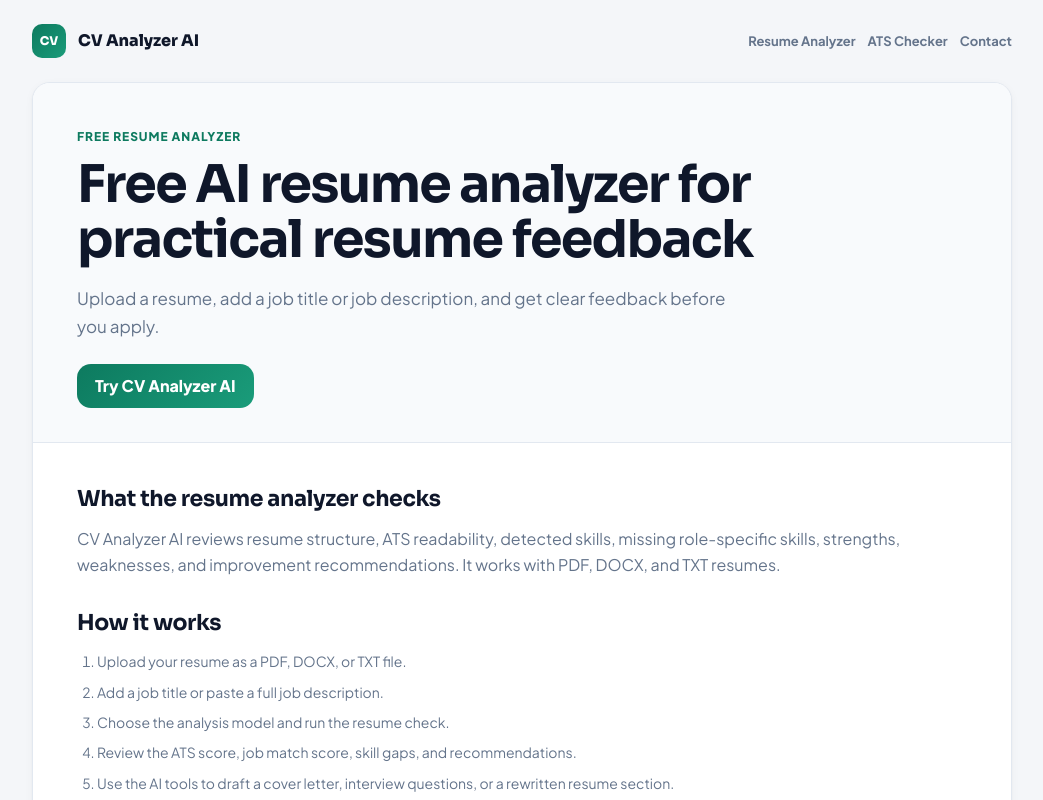
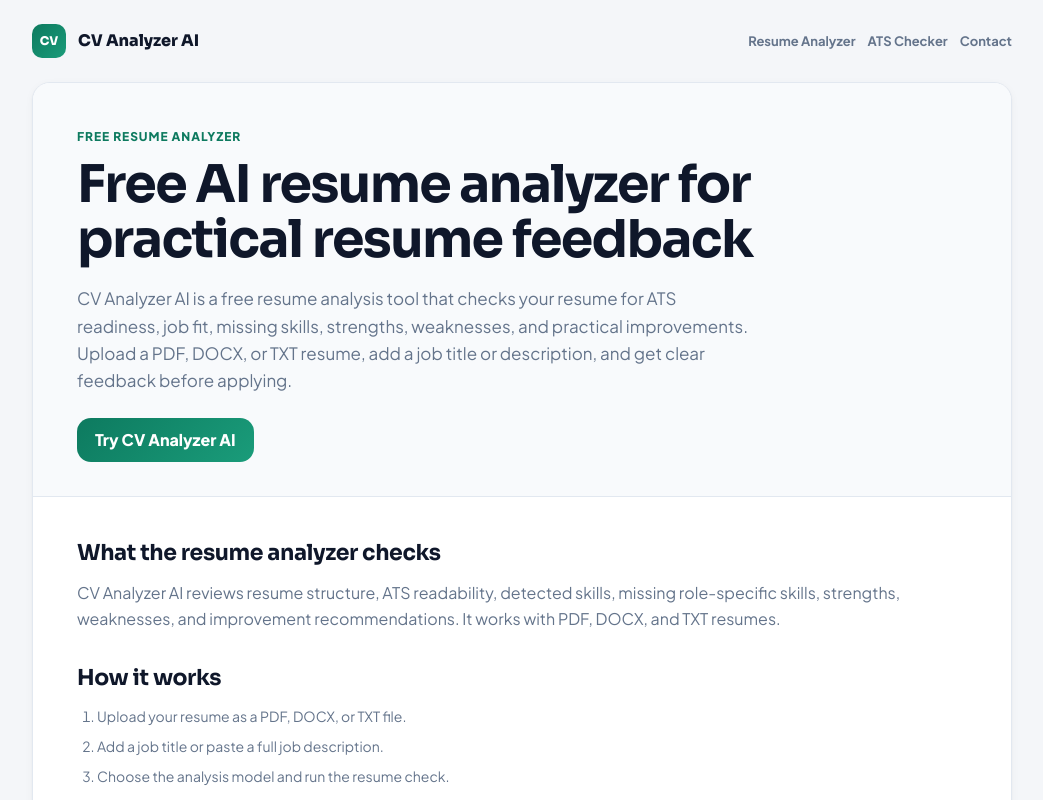
Before and after one commit to DavidArsenyan/cv-analyzer-ai, a Next.js app in the folder frontend/: page /free-resume-analyzer in a window 1280 px wide. Shown: the top 800 px of the page, without its empty margins (118-1161 px from the left). Built offline with nearby package versions, Linux system fonts and the light colour scheme; no server answers.

Commit message:
Improve free resume analyzer intro copy

```diff
--- a/frontend/app/free-resume-analyzer/page.tsx
+++ b/frontend/app/free-resume-analyzer/page.tsx
@@ -64,7 +64,7 @@ export default function FreeResumeAnalyzerPage() {
     <SeoPage
       eyebrow="Free Resume Analyzer"
       title="Free AI resume analyzer for practical resume feedback"
-      description="Upload a resume, add a job title or job description, and get clear feedback before you apply."
+      description="CV Analyzer AI is a free resume analysis tool that checks your resume for ATS readiness, job fit, missing skills, strengths, weaknesses, and practical improvements. Upload a PDF, DOCX, or TXT resume, add a job title or description, and get clear feedback before applying."
     >
       <script
         type="application/ld+json"
```
